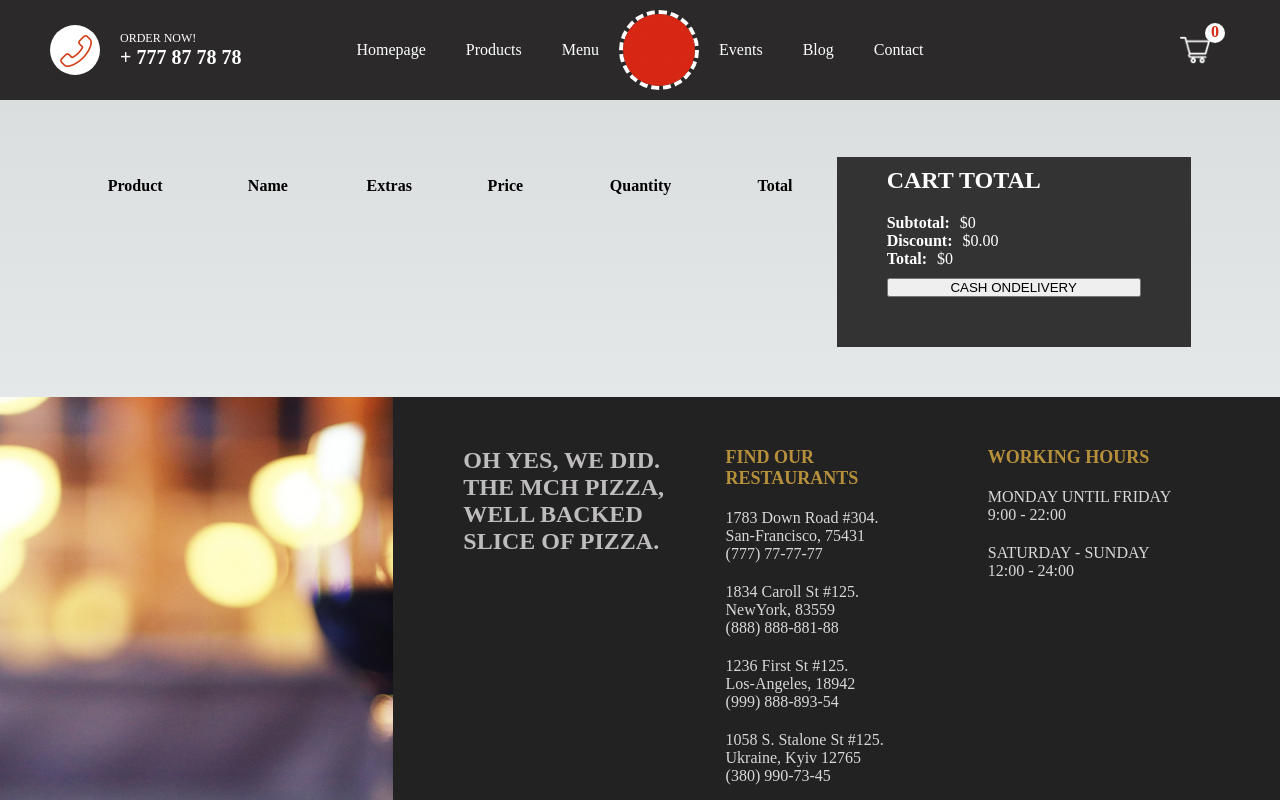
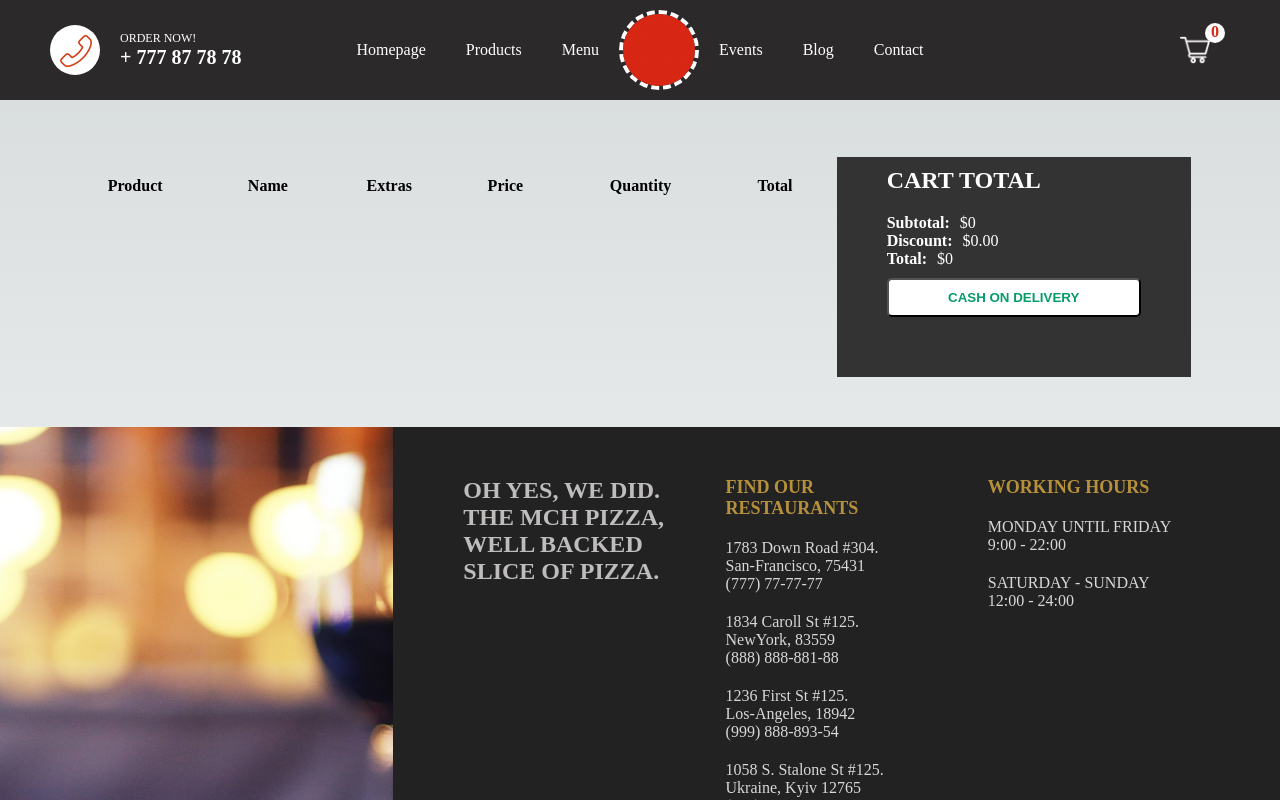
Before and after one commit to Chuloshnikov/pizzastore, a Next.js app: page /Cart in a window 1280 px wide. Both pictures are taken after a click on the button "CHECKOUT NOW!". Shown: the top 800 px of the page. Built offline with nearby package versions, Linux system fonts and the light colour scheme.

Commit message:
Payment Paypal and apistart

```diff
--- a/pages/Cart.jsx
+++ b/pages/Cart.jsx
@@ -139,11 +139,11 @@ const Cart = () => {
                 </div>
                 { open ? (
                   <div className={styles.paymentMethods}>
-                    <button className={styles.payButton}>CASH ONDELIVERY</button>
+                    <button className={styles.payButton}>CASH ON DELIVERY</button>
                     <PayPalScriptProvider
                         options={{
                         "client-id":
-                        "test",
+                        "ARFvW4JAaY2ppmXoBikiD-_SPH9Az3xwOxjjpgluI-mg4ZwpfY-ObT8HMVh5Siv_qVPjR4PY30c38HAK",
                         components: "buttons",
                         currency: "USD",
                         "disable-funding": "credit,card,p24",
--- /dev/null
+++ b/pages/api/orders/index.js
@@ -0,0 +1,18 @@
+import dbConnect from "../../../utils/mongo";
+import Order from "../../../models/Order";
+
+const handler = async (req, res) => {
+    const { method, query:{id} } = req;
+
+    if (method === 'GET') {
+
+    }
+    if (method === 'PUT') {
+
+    }
+    if (method === 'DELETE') {
+
+    }
+};
+
+export default handler;
--- a/styles/Cart.module.css
+++ b/styles/Cart.module.css
@@ -127,5 +127,12 @@
 }
 
 .payButton {
+    padding: 10px 5px;
+    cursor: pointer;
+    margin-bottom: 10px;
+    background-color: #ffffff;
+    color: rgb(6, 156, 106);
+    font-weight: bold;
+    border-radius: 5px;
 
 }
```
Also changed, not shown: pages/api/orders/[id].js (added).
